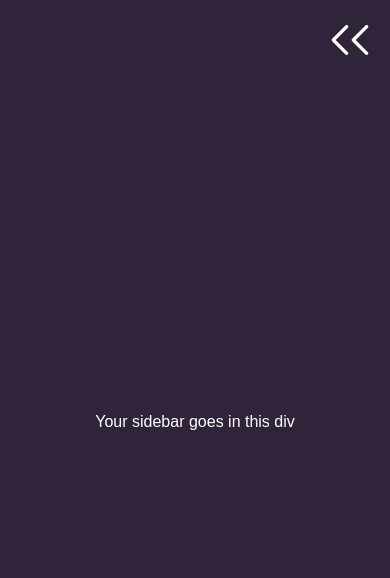
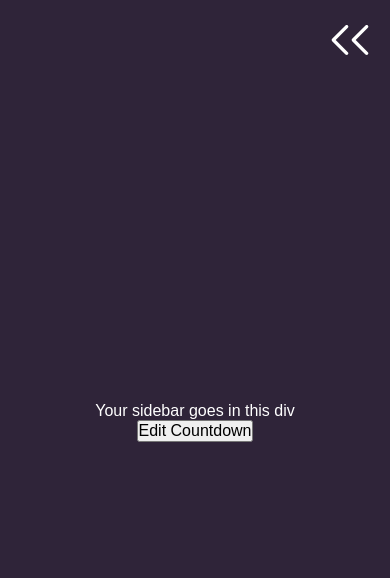
Before and after one commit to MK-Codecademy/CountdownApp, a website: page index.html in a window 390 px wide. Drawn offline with nearby package versions, Linux system fonts and the light colour scheme.

Commit message:
tidy up js and add responsiveness

```diff
--- a/index.html
+++ b/index.html
@@ -18,7 +18,10 @@
     <!--The aside is for the sidebar. The actual content will sit inside the div within the aside.-->
     <aside id="sidebar" class="open">
       <img src="./images/icon-dbl-left.svg" alt="close icon" id="sidebar-close-btn" class="open-close-btn" />
-      <div>Your sidebar goes in this div</div>
+      <div>Your sidebar goes in this div
+        <br>
+        <button id="toggle-overlay" onclick="toggleOverlay('ec-container', 'flex')">Edit Countdown</button>
+      </div>
 
     </aside>
     <img src="./images/icon-dbl-right.svg" alt="open icon" id="sidebar-open-btn" class="open-close-btn" />
@@ -26,7 +29,34 @@
     <section>
       <div id="overlay">
         <!-- This is the overlay, add any components here to display on overlay from the overlay folder.  You can show/hide the component you want using the overlay.js -->
-
+        <div id="ec-overlay">
+          <div id="ec-container" class="font-RedHatText-400">
+              <button class="ec-desktopclosebutton" onclick="toggleOverlay('ec-container')"><img src="images/close-icon.svg"></button>
+              <button class="ec-mobileclosebutton" onclick="toggleOverlay('ec-container')"><img src="images/icon-back.svg"></button>
+              <h1><strong>EDIT</strong><p>COUNTDOWN</p></h1>
+                  <form class="ec-overlay-form" action="">
+                      <div>
+                          <label for="c-name">COUNTDOWN NAME</label>
+                          <input type="text" id="c-name" name="c-name">
+                      </div>
+                      <div>
+                          <label for="c-date">COUNTDOWN DATE</label>
+                          <input type="date" id="c-date" name="c-date">
+                      </div>
+                      <div>
+                          <label for="c-time">COUNTDOWN DATE</label>
+                          <input type="time" id="c-time" name="c-time">
+                      </div>
+                      <div>
+                          <div class="ec-button-wrapper">
+                              <button class="ec-cancel-button" type="button">CANCEL</button>
+                              <input class="ec-submit-button" type="submit" value="SAVE">
+                          </div>
+                      </div>
+                  </form>
+              <a class="ec-deletebutton" href="#"><img src="images/icon-delete.svg"><p>delete</p></a>
+          </div>
+      </div>
       </div>
     </section>
 
@@ -108,7 +138,6 @@
     </div>
   </footer>
 
-  <script src="./resources/js/flippingCountdown.js"></script>
   <script src="./resources/js/closeSidebar.js"></script>
   <script src="./resources/js/overlay.js"></script>
   <script src="./resources/js/countdownClock.js"></script>
--- a/resources/js/countdownClock.js
+++ b/resources/js/countdownClock.js
@@ -44,7 +44,7 @@ const Christmas = {
 // get seconds from now until countdown date
 let secondsUntil = calculateTimeUntil(Christmas);
 
-
+// flipping animation using greensock
 function animateFlip(element, value) {
 
   element.querySelector('.top-back span').innerText = value;
@@ -72,6 +72,7 @@ function animateFlip(element, value) {
 }
 
 // initiate clock
+function init() {
   const clock = setInterval(() => {
     const timeUntil = convertSecondsToDays(secondsUntil);
 
@@ -90,3 +91,6 @@ const clock = setInterval(() => {
        document.getElementById('clock').innerHTML = 'Countdown Complete';
     }
   }, 1000);
+}
+
+init();
--- a/resources/js/flippingCountdown.js
+++ /dev/null
@@ -1 +0,0 @@
-//gsap.to(".top-front", {duration: 2, x: 300});
--- a/styles.css
+++ b/styles.css
@@ -65,7 +65,7 @@ aside {
   position: relative;
   transition: 0.8s;
   overflow-x: hidden;
-  z-index: 2;
+  z-index: 7;
 }
 
 aside.open {
@@ -266,7 +266,6 @@ main {
 }
 
 main h1 {
-  font: 700 14px/1 'Red Hat Text', sans-serif;
   font-size: 1.5em;
   margin: 19px 0 109px;
   letter-spacing: 8px;
@@ -278,14 +277,12 @@ main.open {
 }
 
 .countdown {
-  font: 700 14px/1 'Red Hat Text', sans-serif;
   display: flex;
   flex-flow: row nowrap;
   justify-content: center;
 }
 
 .countdown-block {
-  font: 700 14px/1 'Red Hat Text', sans-serif;
   display: flex;
   flex-flow: column nowrap;
   align-items: center;
@@ -293,7 +290,6 @@ main.open {
 }
 
 .time-elem {
-  font: 700 14px/1 'Red Hat Text', sans-serif;
   box-sizing: border-box;
   color: #fb6087;
   position: relative;
@@ -309,7 +305,122 @@ main.open {
   box-shadow: 0px 8px 0px 0px #16151d;
 }
 
+.time-elem > span {
+  position: absolute;
+  left: 0;
+  right: 0;
+}
 
+.top {
+  z-index: 3;
+  background-color: #2a2a41;
+  transform-origin: 50% 100%;
+  transform: perspective(200px);
+}
+
+.bottom {
+  z-index: 1;
+}
+
+.bottom-back {
+  z-index: 2;
+  top: 0;
+  height: 50%;
+  overflow: hidden;
+  background-color: #2a2a41;
+}
+
+.bottom-back span {
+  position: absolute;
+  top: 0;
+  left: 0;
+  right: 0;
+  bottom: 0;
+  margin: auto;
+}
+
+.top, .top-back {
+  height: 50%;
+  overflow: hidden;
+  backface-visibility: hidden;
+}
+
+.top-back {
+  z-index: 4;
+  bottom: 0;
+  transform-origin: 50% 0;
+  background-color: #33354d;
+  transform: perspective(200px) rotateX(180deg);
+}
+
+.top-back span {
+  position: absolute;
+  top: -100%;
+  left: 0;
+  right: 0;
+  margin: auto;
+}
+
+.top::after, .bottom-back::after {
+    content: '';
+    position: absolute;
+    z-index: 6;
+    left: 0;
+    bottom: 0;
+    width: 100%;
+    height: 100%;
+    border-bottom: 1px solid #24242e;
+}
+
+.time-elem::before, .time-elem::after {
+  content: '';
+  position: absolute;
+  z-index: 6;
+  top: calc(50% - 5px);
+  background: #24242e;
+  border-radius: 50%;
+  width: 10px;
+  height: 10px;
+}
+
+.time-elem::before {
+  left: -5px;
+}
+
+.time-elem::after {
+  right: -5px;
+}
+
+@media only screen and (max-width: 768px) {
+  main {
+    padding-top: 18vh;
+  }
+  h1 {
+    font-size: 2.2em;
+    margin: 24px 0 56px;
+    letter-spacing: 6px;
+    padding: 0 20px;
+    line-height: 22px;
+    text-align: center;
+  }
+  .countdown-block {
+    margin-right: 16px;
+  }
+  .countdown-block:last-child {
+    margin-right: 0;
+  }
+  .title {
+    font-size: 0.9em;
+    letter-spacing: 3px;
+  }
+  .time-elem {
+    height: 66px;
+    width: 70px;
+    font-size: 2.5em;
+    line-height: 66px;
+    margin-bottom: 17px;
+  }
+}
 
 /*#endregion*/
 
@@ -344,6 +455,7 @@ main.open {
   right: 0;
   bottom: 0;
   background-color: rgb(47, 36, 57, .5);
+  z-index: 8;
 }
 
 /* Edit Countdown Component Start  ec-*/
@@ -352,7 +464,6 @@ main.open {
   top: 50%;
   left: 50%;
   transform: translate(-50%,-50%);
-  -ms-transform: translate(-50%,-50%);
   background-color: rgb(47, 36, 57);
   box-shadow: 2px 10px 10px 2px rgb(29, 22, 35);
   display: none;
```
Lines whose indentation alone changed are shown as unchanged.
